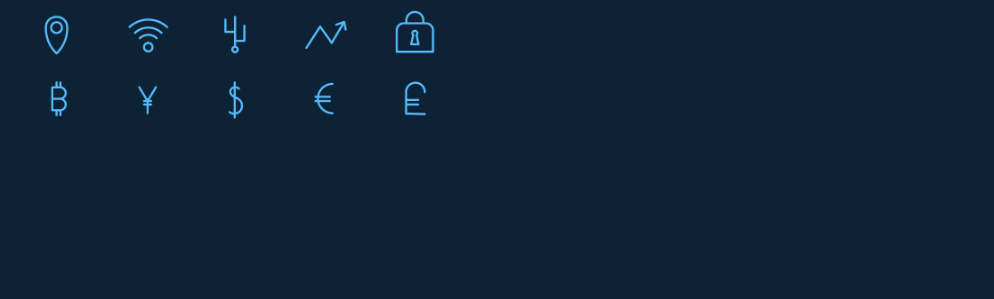
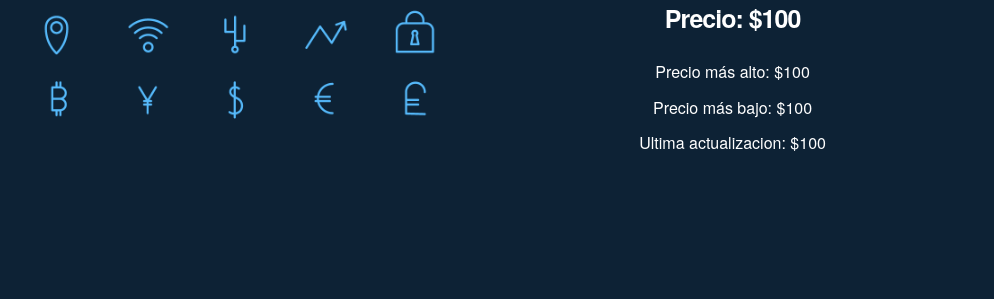
Before and after one commit to leisosag/cotizador-cripto, a plain HTML site: page index.html in a window 1280 px wide. Shown: the part 501-800 px from the top of the page, without its empty margins (157-1151 px from the left). Drawn offline with Linux system fonts and the light colour scheme; no server answers.

Commit message:
modificacion de estilos

```diff
--- a/css/app.css
+++ b/css/app.css
@@ -50,23 +50,33 @@ input[type="submit"] {
 
 .resultado {
   color: white;
+  display: flex;
+  flex-direction: column;
+  justify-content: center;
+  align-items: center;
 }
 .resultado h2 {
   font-weight: bold;
-  color: white;
+  font-size: 30px;
+}
+.resultado h3 {
+  font-size: 25px;
+  font-weight: bold;
 }
 
 .resultado p {
-  font-size: 18px !important;
+  font-size: 16px !important;
 }
-.resultado p span {
-  font-weight: bold;
+
+#listado {
+  display: flex;
+  flex-direction: column;
+  justify-content: center;
+  align-items: center;
 }
-.precio {
-  color: #fff !important;
-}
-p.precio {
-  font-size: 30px !important;
+#listado p {
+  margin: 5px 10px;
+  font-size: 18px;
 }
 
 @media (min-width: 480px) {
--- a/index.html
+++ b/index.html
@@ -46,7 +46,25 @@
                     </div>
                     <input class="button-primary u-full-width" type="submit" value="Cotizar" />
 
-                    <div id="resultado" class="resultado"></div>
+                    <!-- <div id="resultado" class="resultado">
+                        <h2>Criptomoneda</h2>
+                        <ul>
+                            <li><strong>Precio: $100</strong></li>
+                            <li>Precio más alto: $100</li>
+                            <li>Precio más bajo: $100</li>
+                            <li>Ultima actualizacion: $100</li>
+                        </ul>
+                    </div> -->
+
+                    <div id="resultado" class="resultado">
+                        <h2>Criptomoneda</h2>
+                        <h3>Precio: $100</h3>
+                        <div id="listado">
+                            <p>Precio más alto: $100</p>
+                            <p>Precio más bajo: $100</p>
+                            <p>Ultima actualizacion: $100</p>
+                        </div>
+                    </div>
                 </form>
             </div>
         </div>
--- a/js/app.js
+++ b/js/app.js
@@ -95,22 +95,18 @@ function consultarAPI() {
 function mostrarCotizacionHTML(cotizacion){
     limpiarHTML();
 
-    const {PRICE, HIGHDAY, LOWDAY, CHANGEPCT24HOUR, LASTUPDATE, IMAGEURL} = cotizacion;
+    const {PRICE, HIGHDAY, LOWDAY, CHANGEPCT24HOUR, LASTUPDATE} = cotizacion;
 
-    const precio = document.createElement('p');
-    precio.classList.add('precio');
+    const precio = document.createElement('h3');
+    const precioAlto = document.createElement('p');
+    const precioBajo = document.createElement('p');
+    const ultimasHoras = document.createElement('p');
+    const ultimaActualizacion = document.createElement('p');
+
     precio.innerHTML = `Precio: <span>${PRICE}</span>`;
-
-    const precioAlto = document.createElement('p');
     precioAlto.innerHTML = `Precio más alto del dia: <span>${HIGHDAY}</span>`;
-
-    const precioBajo = document.createElement('p');
     precioBajo.innerHTML = `Precio más bajo del dia: <span>${LOWDAY}</span>`;
-
-    const ultimasHoras = document.createElement('p');
     ultimasHoras.innerHTML = `Variación en las últimas 24hs: <span>${CHANGEPCT24HOUR}%</span>`;
-
-    const ultimaActualizacion = document.createElement('p');
     ultimaActualizacion.innerHTML = `Última actualización: <span>${LASTUPDATE}</span>`;
 
     resultado.appendChild(precio);
```
